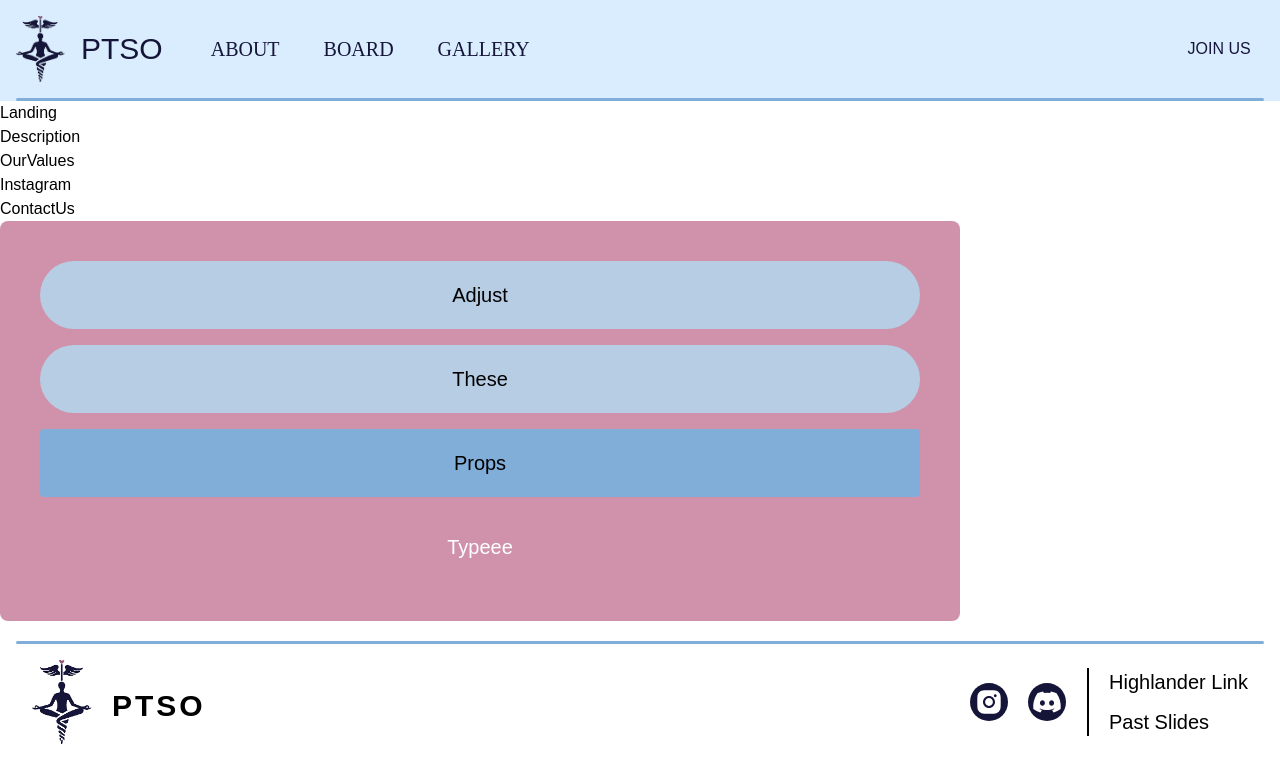
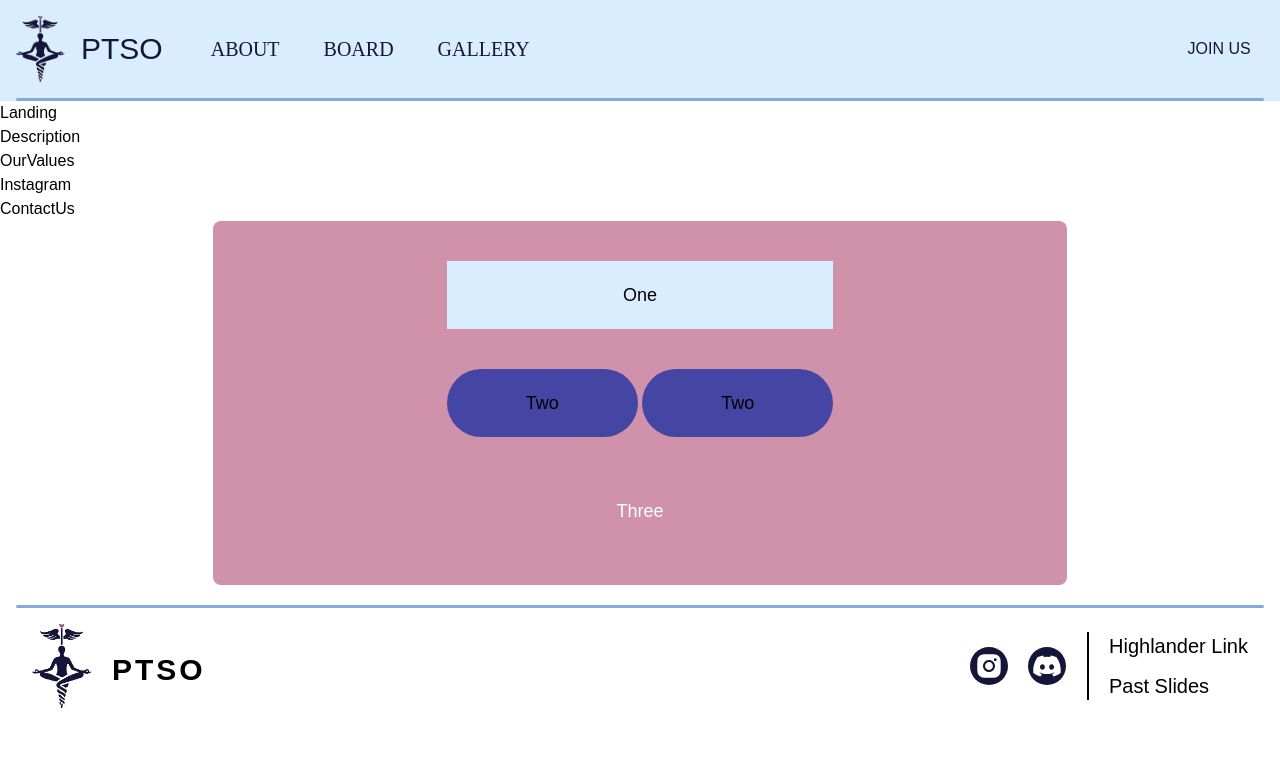
Before and after one commit to acm-ucr/ptso-website, a Next.js app: page / in a window 1280 px wide. Shown: the top 780 px of the page. Built offline with nearby package versions, Linux system fonts and the light colour scheme; a web font is replaced by a local one.

Commit message:
tried fixing the box but I don't know why the 4th box won't show up

```diff
--- a/src/app/page.tsx
+++ b/src/app/page.tsx
@@ -13,7 +13,7 @@ const Home = () => {
       <OurValues />
       <Instagram />
       <ContactUs />
-      <Example text1="Adjust" text2="These" text3="Props" text4="Typeee" />
+      <Example text1="One" text2="Two" text3="Three" />
     </div>
   );
 };
--- a/src/components/Example.tsx
+++ b/src/components/Example.tsx
@@ -1,24 +1,19 @@
-import React from "react";
-
-const Example = (props: {
-  text1: string;
-  text2: string;
-  text3: string;
-  text4: string;
-}) => {
+const Example = (props: { text1: string; text2: string; text3: string }) => {
   return (
-    <div className="bg-ptso-pink-primary flex w-3/4 flex-col items-center gap-4 rounded-lg p-10">
-      <div className="bg-ptso-blue-secondary w-full rounded-full p-5 text-center text-xl">
+    <div className="bg-ptso-pink-primary flex w-2/3 flex-col items-center gap-10 justify-self-center rounded-lg p-10">
+      <div className="bg-ptso-blue-primary w-1/2 p-5 text-center text-lg">
         {props.text1}
       </div>
-      <div className="bg-ptso-blue-secondary w-full rounded-full p-5 text-center text-xl">
-        {props.text2}
+      <div className="flex w-1/2 flex-row gap-1">
+        <div className="bg-ptso-purple-secondary w-full rounded-full p-5 text-center text-lg">
+          {props.text2}
+        </div>
+        <div className="bg-ptso-purple-secondary w-full rounded-full p-5 text-center text-lg">
+          {props.text2}
+        </div>
       </div>
-      <div className="bg-ptso-blue-accent w-full rounded p-5 text-center text-xl">
+      <div className="bg-ptso-purple-accent-dark w-1/2 p-5 text-center text-lg text-white">
         {props.text3}
-      </div>
-      <div className="bg-ptso-blue-accent-dark w-full rounded p-5 text-center text-xl text-white">
-        {props.text4}
       </div>
     </div>
   );
```
